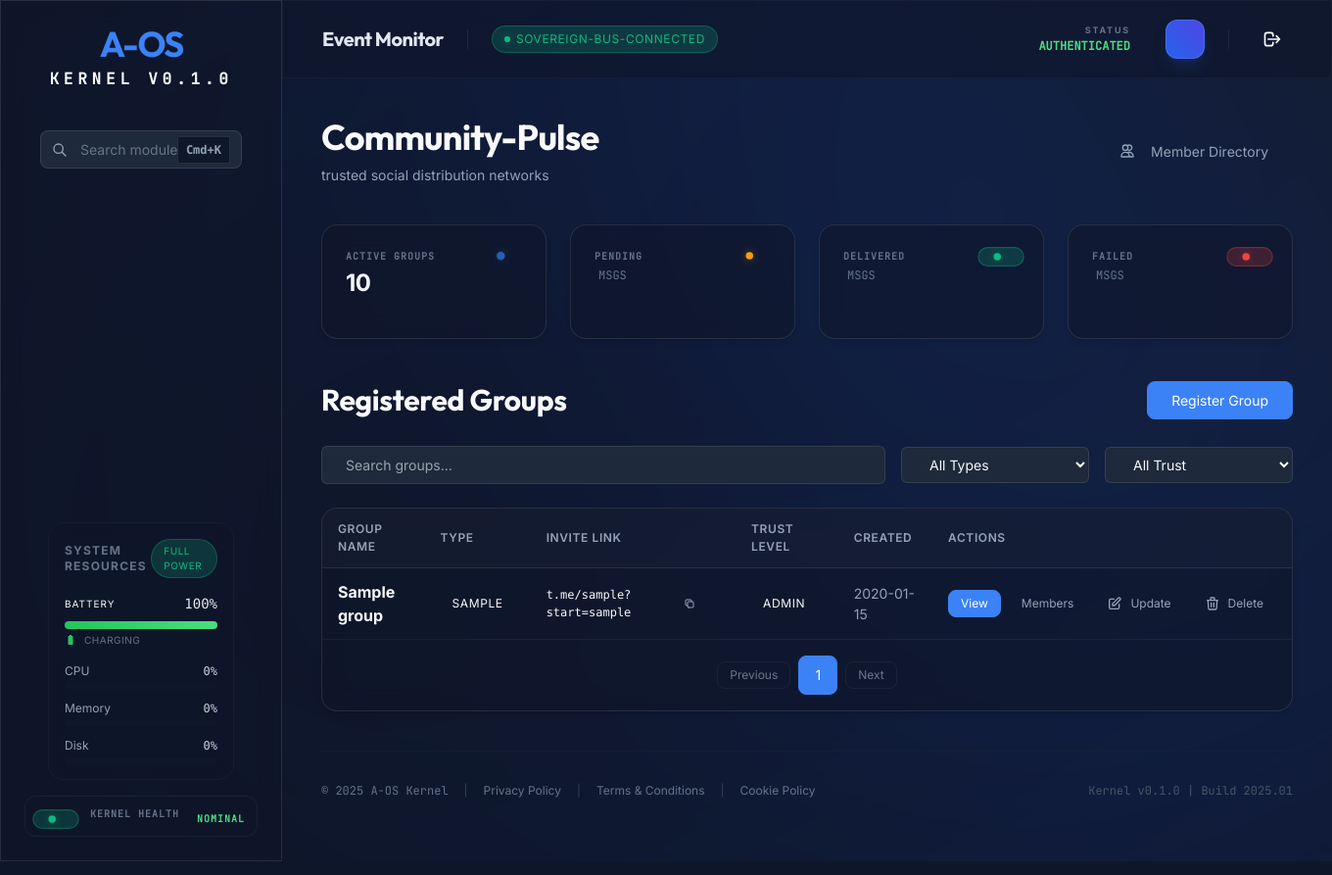
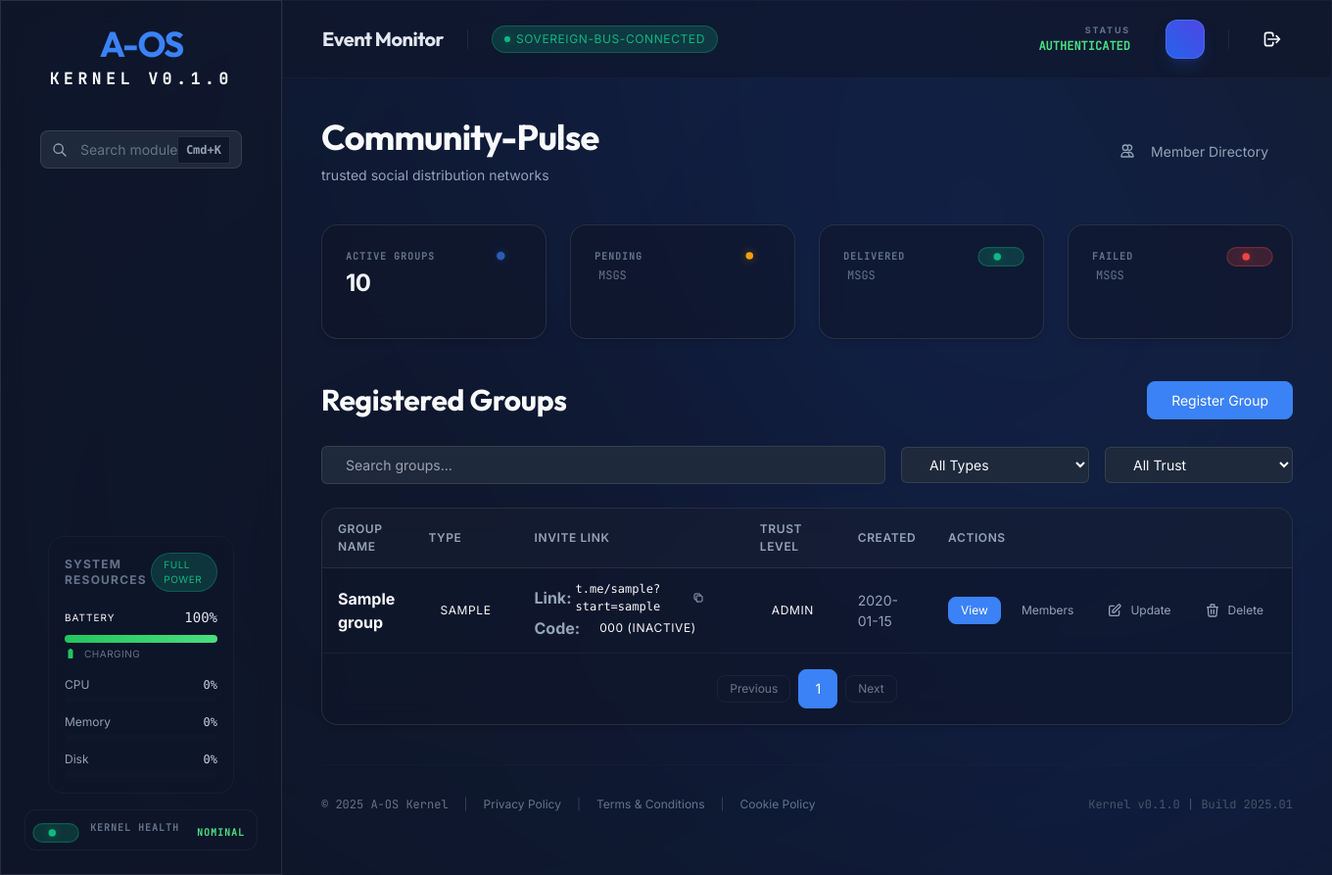
Before and after one commit to peteroluoch/africa-offline-os, a FastAPI app: template aos/api/templates/community.html in a window 1360 px wide. Shown: the whole page at 98% size. Run offline with FastAPI, Linux system fonts and the light colour scheme; the template is opened without the code that fills it: most values are stand-ins (such as "Sample title", 1, 10 or a date in 2020); some libraries are stand-ins or nearby versions.

Commit message:
feat(community): Complete Phase 3 - Community Codes with Admin UI
- Display community codes in Admin UI table
- Show code status (Active/Inactive) with visual badges
- Improved table layout to show both invite links and codes

```diff
--- a/aos/api/templates/partials/community_groups_table.html
+++ b/aos/api/templates/partials/community_groups_table.html
@@ -20,9 +20,12 @@
                 <td class="aos-font-bold">{{ group.name }}</td>
                 <td><span class="aos-badge aos-badge-info">{{ group.group_type }}</span></td>
                 <td>
+                    <div class="aos-stack-xs">
                         {% if group.invite_slug %}
                         <div class="flex items-center gap-1">
-                        <code class="aos-text-xs">t.me/{{ telegram_bot_username }}?start={{ group.invite_slug }}</code>
+                            <span class="aos-text-[10px] aos-text-muted aos-uppercase aos-font-bold">Link:</span>
+                            <code
+                                class="aos-text-xs">t.me/{{ telegram_bot_username }}?start={{ group.invite_slug }}</code>
                             <button class="aos-btn aos-btn-ghost aos-size-xs"
                                 onclick="navigator.clipboard.writeText('https://t.me/{{ telegram_bot_username }}?start={{ group.invite_slug }}'); alert('Link copied!')">
                                 <svg class="w-3 h-3" fill="none" stroke="currentColor" viewBox="0 0 24 24">
@@ -32,9 +35,23 @@
                                 </svg>
                             </button>
                         </div>
-                    {% else %}
-                    <span class="aos-text-muted aos-text-xs">No slug set</span>
                         {% endif %}
+
+                        {% if group.community_code %}
+                        <div class="flex items-center gap-2">
+                            <span class="aos-text-[10px] aos-text-muted aos-uppercase aos-font-bold">Code:</span>
+                            <span
+                                class="aos-badge {% if group.code_active %}aos-badge-success{% else %}aos-badge-ghost{% endif %} aos-size-sm">
+                                {{ group.community_code }}
+                                {% if not group.code_active %}(Inactive){% endif %}
+                            </span>
+                        </div>
+                        {% endif %}
+
+                        {% if not group.invite_slug and not group.community_code %}
+                        <span class="aos-text-muted aos-text-xs">No onboarding set</span>
+                        {% endif %}
+                    </div>
                 </td>
                 <td>
                     <span
```
Also changed, not shown: aos.db, 2 other files. Lines whose indentation alone changed are shown as unchanged.
